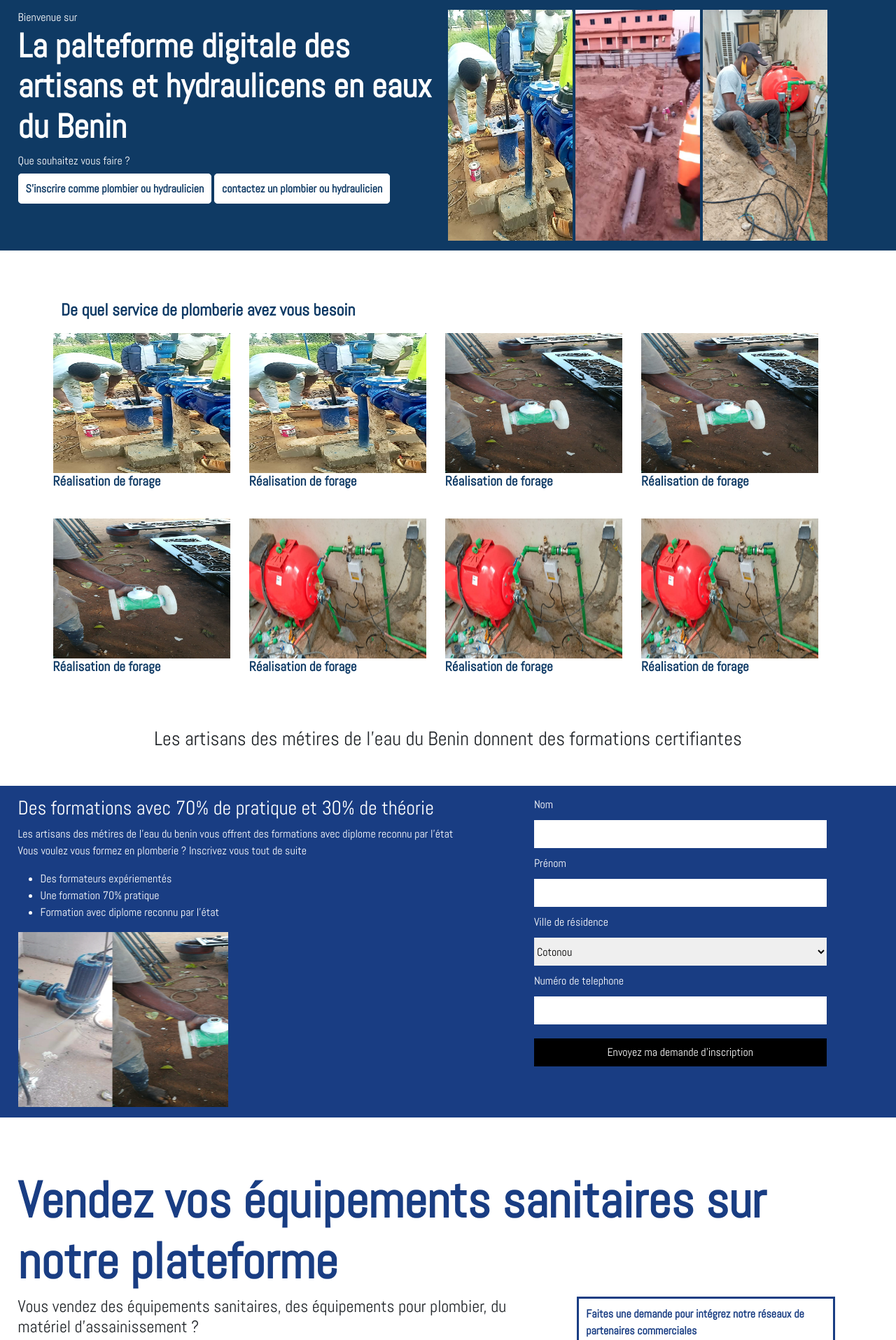
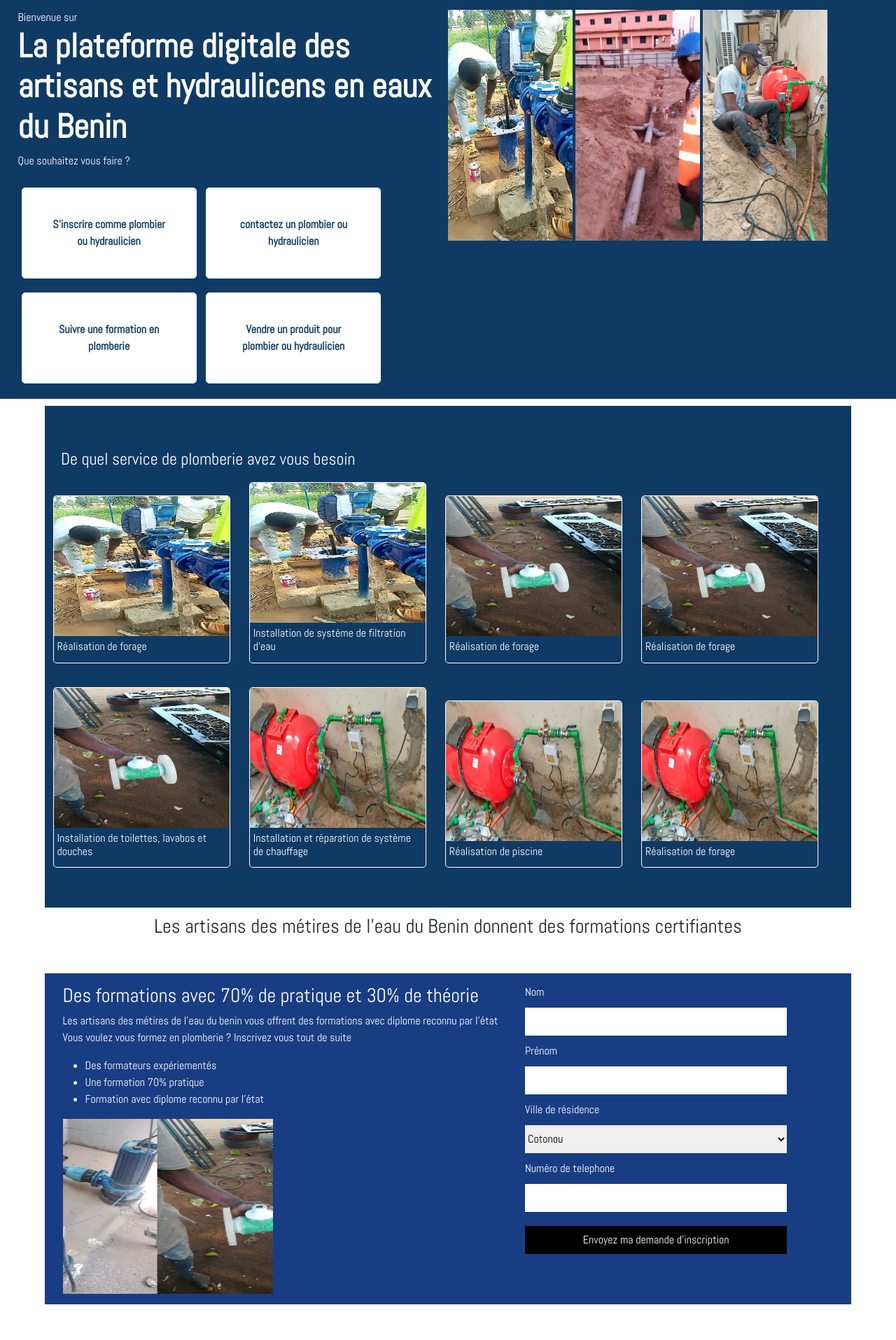
Before and after one commit to maxxender/artisans-eaux-benin, a PHP site: page / in a window 1280 px wide. Shown: the part 78-1993 px from the top of the page at 70% size. Run offline with PHP 8.4, Linux system fonts and the light colour scheme; data that the repository does not hold is empty.

Commit message:
modifier service borradius, lien page index

```diff
--- a/index.css
+++ b/index.css
@@ -68,48 +68,58 @@ h1{
         font-size: 1.9em;
     }
 }
+
+.liens{
+    border: 0px solid #fff;
+}
+
+@media all and (max-width:768px) {
+    .liens{
+        margin: 0 1%;
+        border: 0;
+    }
+}
 .lien{
     background-color: #fff;
     border: 1px solid #fff;
     color: #0F3A64;
-    padding: 10px;
     font-weight: 600;
     text-decoration: none;
     cursor: pointer;
     border-radius: 5px;
-    -webkit-border-radius: 5px;
-    -moz-border-radius: 5px;
-    -ms-border-radius: 5px;
-    -o-border-radius: 5px;
+    -webkit-border-radius:;
+    -moz-border-radius:;
+    -ms-border-radius:;
+    -o-border-radius:;
+    width: 250px;
+    margin: 10px 5px;
+    display: inline-block;
+    text-align: center;
+    align-content: center;
+    padding: 40px;
+}
+@media all and (max-width:768px) {
+    .lien{
+        border: 1px solid #fff;
+        background-color: #fff;
+        color: #0F3A64;
+        padding: 10px;
+        text-decoration: none;
+        cursor: pointer;
+        font-size: 0.5em;
+        width: 99%;
+    }
 }
 .lien:hover{
     background-color: #0F3A64;
     color: #fff;
     border-radius: 5px;
-    -webkit-border-radius: 5px;
-    -moz-border-radius: 5px;
-    -ms-border-radius: 5px;
-    -o-border-radius: 5px;
+    -webkit-border-radius:;
+    -moz-border-radius:;
+    -ms-border-radius:;
+    -o-border-radius:;
 }
-@media all and (max-width:768px) {
-    .liens{
-        width: 98%;
-        height: 100%;
-        margin: 0 1%;
-    }
-    .lien{
-        border: 1px solid #fff;
-        background-color: #fff;
-        color: #0F3A64;
-        padding: 2px;
-        text-decoration: none;
-        cursor: pointer;
-        width: 60%;
-        height: 40px;
-        font-size: 0.5em;
-    }
 
-}
 .services{
     display: inline-block;
     width: 100%;
@@ -127,6 +137,8 @@ h1{
     border: 0px solid black;
     width: 90%;
     margin: 10px 5%;
+    background-color: #0F3A64;
+
 }
 .services-title{
     font-size: 1.5em;
@@ -135,10 +147,10 @@ h1{
     padding: 100px 0;
     padding: 1% 40% 1% 2%;
     border: 0px solid black;
-    color: #0F3A65;
+    color: #fff;
     position: relative;
     top: 50px;
-    font-weight: 600;
+    font-weight: 500;
 }
 @media all and (max-width:768px) {
     .services-title{
@@ -146,7 +158,7 @@ h1{
         font-size: 1.0em;
         width: 100%;
         margin: 0 0;
-        color: #0F3A64;
+        color: #91c8E4;
         padding: 0;
         position: relative;
         top: 0;
@@ -157,7 +169,20 @@ h1{
     width: 22%;
     margin: 17px 1%;
     display: inline-block;
-    border: 0px solid black;
+    border: 1px solid #fff;
+    border-radius: 5px;
+    -webkit-border-radius:;
+    -moz-border-radius:;
+    -ms-border-radius:;
+    -o-border-radius:;
+}
+.service:hover{
+    border: 2px solid #fff;
+    border-radius: 5px;
+    -webkit-border-radius:;
+    -moz-border-radius:;
+    -ms-border-radius:;
+    -o-border-radius:;
 }
 .service a{
     text-decoration: none;
@@ -179,9 +204,10 @@ h1{
 }
 
 .service-title{
-    font-size: 1.2em;
-    font-weight: bold;
-    color: #0F3A65;
+    font-size: 1.0em;
+    font-weight: 300;
+    color: #fff;
+    padding: 5px;
 }
 @media all and (max-width:768px){
     .service-title{
@@ -262,8 +288,8 @@ body{
 }
 .formation-prev{
     display: flex;
-    width: 100%;
-    margin: 50px 0;
+    width: 90%;
+    margin: 50px 5%;
     background-color: #193d83;
     color: #fff;
     padding: 15px 2%;
--- a/index.php
+++ b/index.php
@@ -29,13 +29,15 @@
     <div class="president">
         <div class="president-part president-part-first">
             <span>Bienvenue sur</span>
-            <h1>La palteforme digitale des artisans et hydraulicens en eaux du Benin</h1>
+            <h1>La plateforme digitale des artisans et hydraulicens en eaux du Benin</h1>
             <p>
               Que souhaitez vous faire ?
             </p>
             <div class="liens">
               <a href="./inscription.php" class="lien">S'inscrire comme plombier ou hydraulicien</a>
               <a href="./artisans.php" class="lien">contactez un plombier ou hydraulicien</a>
+              <a href="" class="lien">Suivre une formation en plomberie</a>
+              <a href="" class="lien">Vendre un produit pour plombier ou hydraulicien</a>
             </div>
         </div>
         <div class="president-part">
@@ -54,7 +56,8 @@
           </div>
           <div class="service">
             <img src="./images/WhatsApp Image 2023-05-08 at 22.21.18.jpeg" alt="" class="image">
-            <h5 class="service-title">Réalisation de forage</h5>
+            <h5 class="service-title">Installation de système de filtration d'eau
+</h5>
           </div>
           <div class="service">
             <img src="./images/WhatsApp Image 2023-05-08 at 22.21.36.jpeg" alt="" class="image">
@@ -66,15 +69,16 @@
           </div>
           <div class="service">
             <img src="./images/WhatsApp Image 2023-05-08 at 22.21.36.jpeg" alt="" class="image">
-            <h5 class="service-title">Réalisation de forage</h5>
+            <h5 class="service-title">Installation de toilettes, lavabos et douches
+</h5>
           </div>
           <div class="service">
             <img src="./images/WhatsApp Image 2023-05-09 at 09.24.57 (2).jpeg" alt="" class="image">
-            <h5 class="service-title">Réalisation de forage</h5>
+            <h5 class="service-title">Installation et réparation de système de chauffage</h5>
           </div>
           <div class="service">
             <img src="./images/WhatsApp Image 2023-05-09 at 09.24.57 (2).jpeg" alt="" class="image">
-            <h5 class="service-title">Réalisation de forage</h5>
+            <h5 class="service-title">Réalisation de piscine</h5>
           </div>
           <div class="service">
             <img src="./images/WhatsApp Image 2023-05-09 at 09.24.57 (2).jpeg" alt="" class="image">
```
